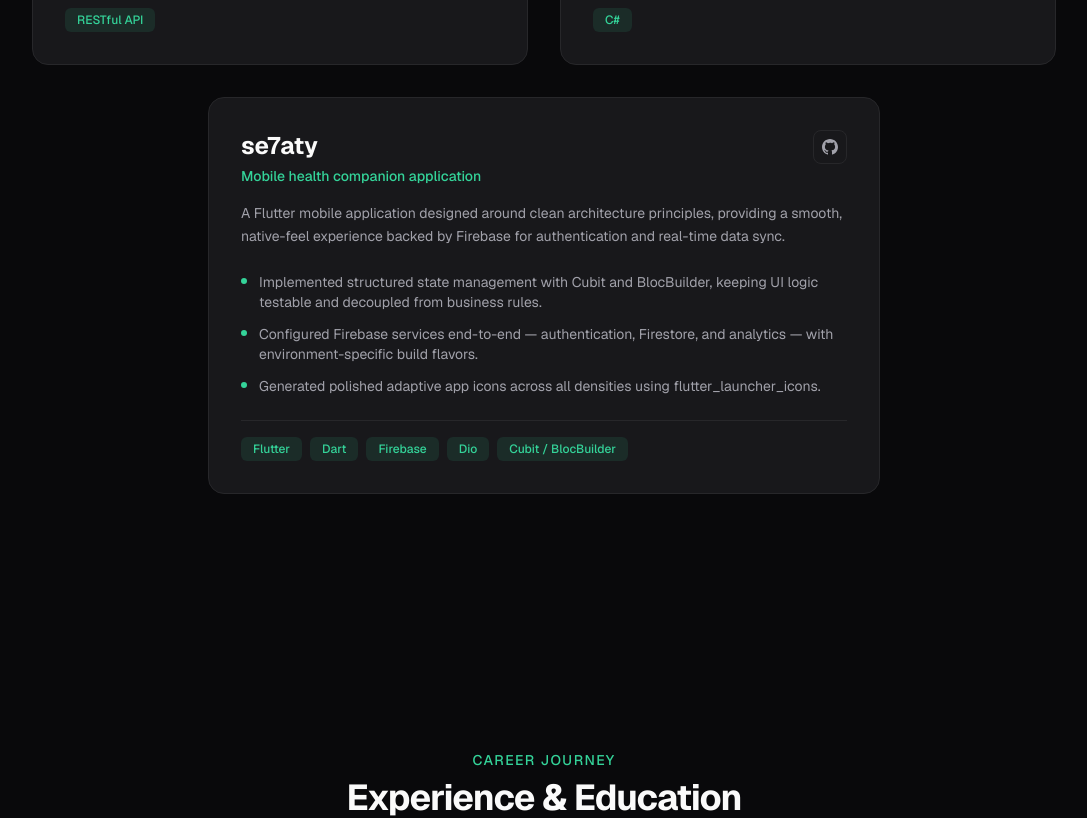
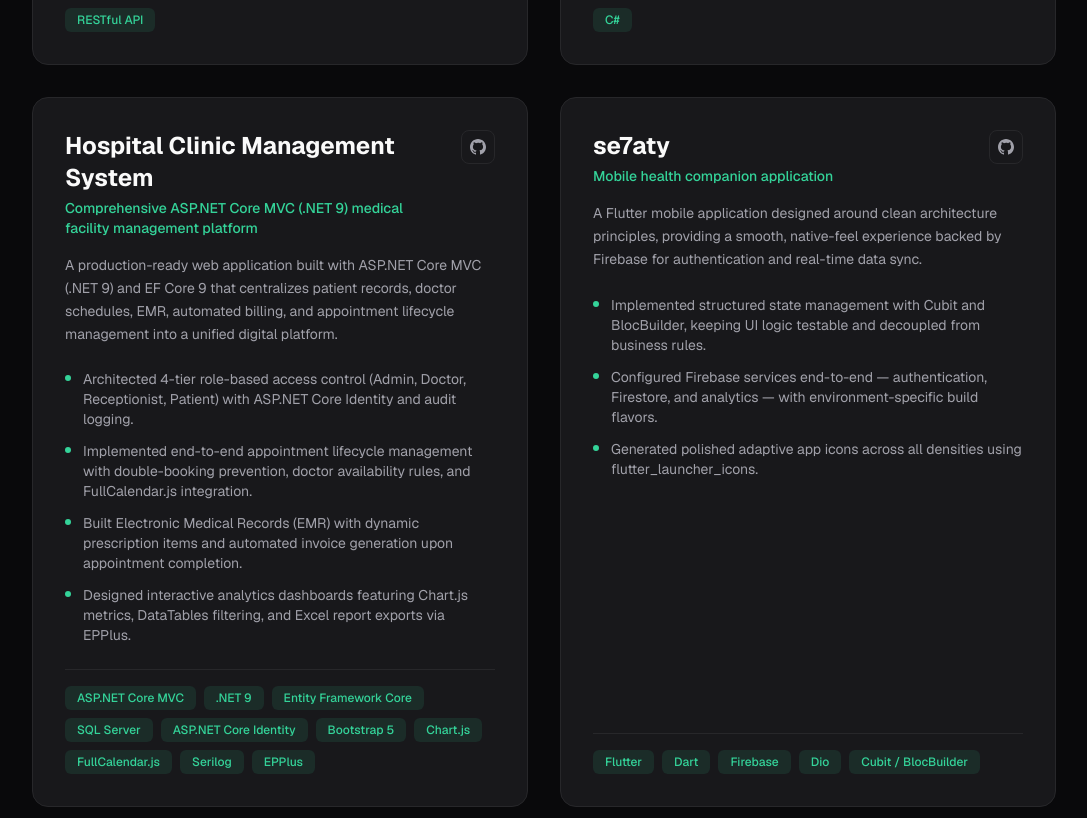
Before and after one commit to Abdoae35/Portfolio, a Next.js app: page / in a window 1280 px wide. Shown: the part 2160-2978 px from the top of the page, without its empty margins (96-1183 px from the left). Built offline with nearby package versions, Linux system fonts and the light colour scheme.

Commit message:
feat: update project source URLs and add new Hospital Clinic Management System entry to portfolio data

```diff
--- a/src/data/portfolio.ts
+++ b/src/data/portfolio.ts
@@ -80,7 +80,7 @@ export const PROJECTS: Project[] = [
       "Architected secure role-based access for job seekers and recruiters with seamless session handling.",
     ],
     liveUrl: "",
-    sourceUrl: "https://github.com/Abdoae35",
+    sourceUrl: "https://github.com/Abdoae35/job_board",
   },
   {
     title: "Food Trucks Platform",
@@ -101,7 +101,7 @@ export const PROJECTS: Project[] = [
       "Optimized query performance and schema structure with Knex.js migrations and PostgreSQL.",
     ],
     liveUrl: "",
-    sourceUrl: "https://github.com/Abdoae35",
+    sourceUrl: "https://github.com/Abdoae35/FoodTruckGIU",
   },
   {
     title: "Afforestation Achievement System",
@@ -121,7 +121,33 @@ export const PROJECTS: Project[] = [
       "Designed intuitive dashboards for monitoring environmental impact metrics across locations.",
     ],
     liveUrl: "",
-    sourceUrl: "https://github.com/Abdoae35",
+    sourceUrl: "https://github.com/Abdoae35/AffrostationPanel",
+  },
+  {
+    title: "Hospital Clinic Management System",
+    tagline: "Comprehensive ASP.NET Core MVC (.NET 9) medical facility management platform",
+    description:
+      "A production-ready web application built with ASP.NET Core MVC (.NET 9) and EF Core 9 that centralizes patient records, doctor schedules, EMR, automated billing, and appointment lifecycle management into a unified digital platform.",
+    techStack: [
+      "ASP.NET Core MVC",
+      ".NET 9",
+      "Entity Framework Core",
+      "SQL Server",
+      "ASP.NET Core Identity",
+      "Bootstrap 5",
+      "Chart.js",
+      "FullCalendar.js",
+      "Serilog",
+      "EPPlus",
+    ],
+    highlights: [
+      "Architected 4-tier role-based access control (Admin, Doctor, Receptionist, Patient) with ASP.NET Core Identity and audit logging.",
+      "Implemented end-to-end appointment lifecycle management with double-booking prevention, doctor availability rules, and FullCalendar.js integration.",
+      "Built Electronic Medical Records (EMR) with dynamic prescription items and automated invoice generation upon appointment completion.",
+      "Designed interactive analytics dashboards featuring Chart.js metrics, DataTables filtering, and Excel report exports via EPPlus.",
+    ],
+    liveUrl: "",
+    sourceUrl: "https://github.com/Abdoae35/ClinicManagment",
   },
   {
     title: "se7aty",
```
